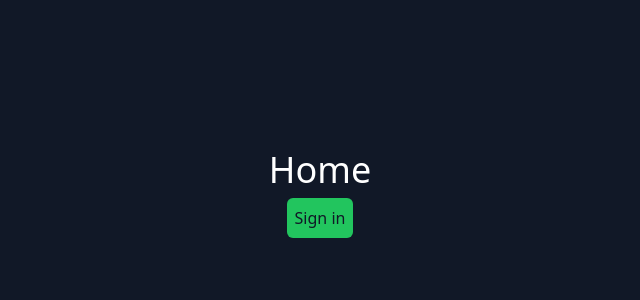
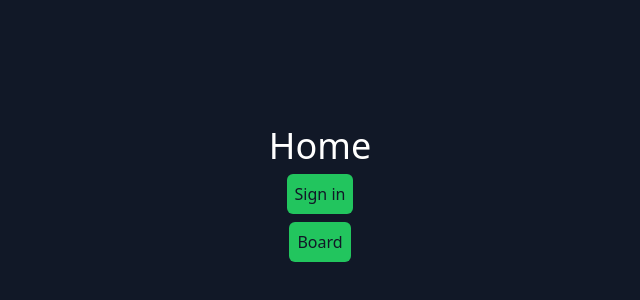
Before and after one commit to krios2146/task-tracker-frontend, a Vue app: page / in a window 1280 px wide. Shown: the part 206-506 px from the top of the page, without its empty margins (320-960 px from the left). Built offline with nearby package versions, Linux system fonts and the light colour scheme.

Commit message:
feat(home): add link to the /board in the HomeView

```diff
--- a/src/views/HomeView.vue
+++ b/src/views/HomeView.vue
@@ -22,5 +22,6 @@ if (found.value) {
     <h1 class="text-4xl">Home</h1>
     <p v-if="username">Hello, {{ username }}</p>
     <RouterButton :route-name="RouteNames.SIGN_IN">Sign in</RouterButton>
+    <RouterButton :route-name="RouteNames.BOARD">Board</RouterButton>
   </div>
 </template>
```
